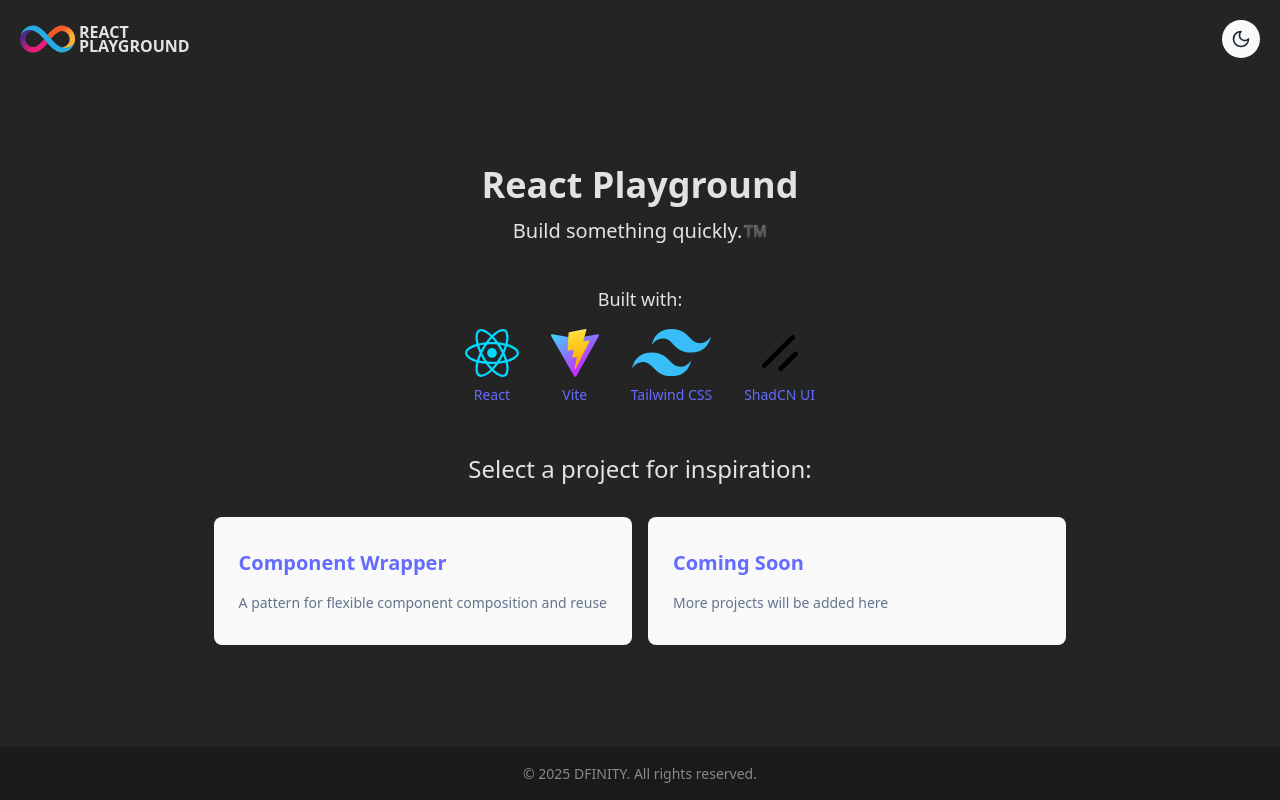
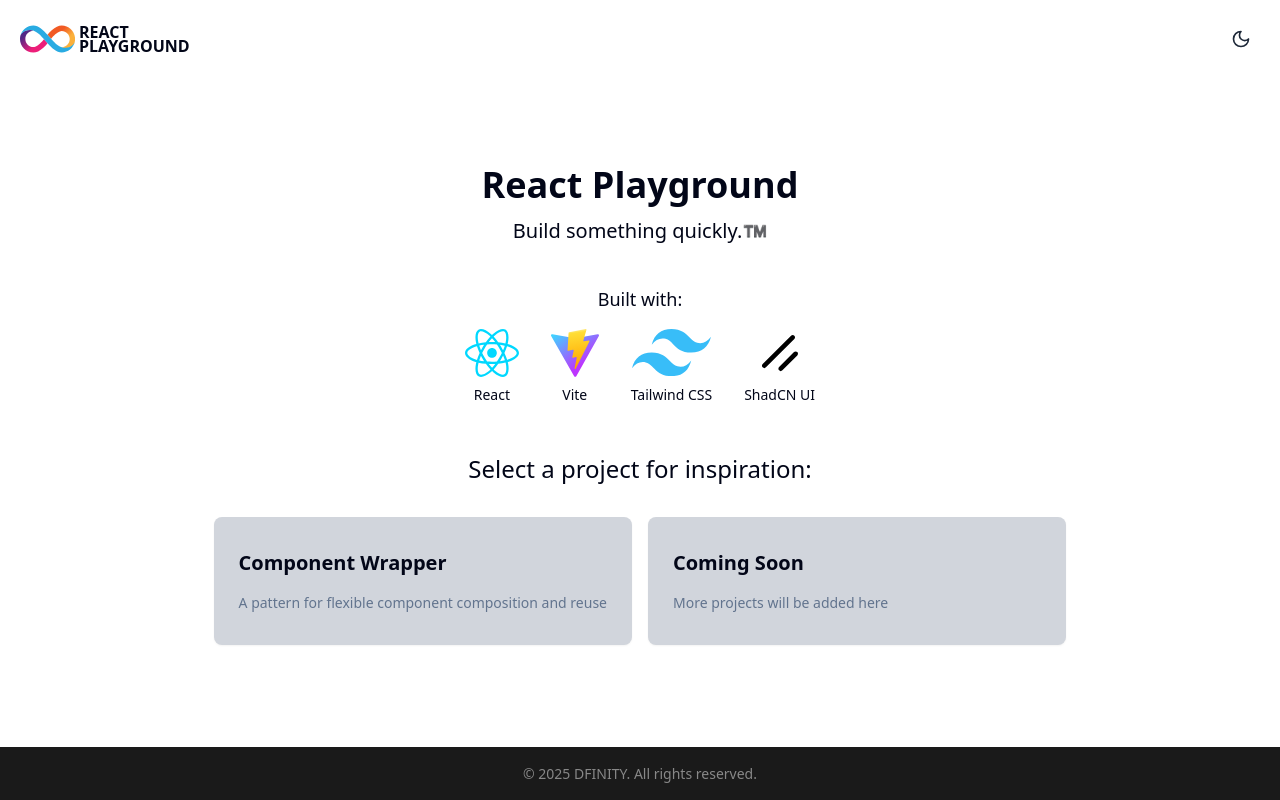
Before and after one commit to jasontoups-dfinity/react-playground, a React (Vite) app: page / in a window 1280 px wide. Built offline with nearby package versions, Linux system fonts and the light colour scheme.

Commit message:
implemented light dark theme

```diff
--- a/memory-bank/activeContext.md
+++ b/memory-bank/activeContext.md
@@ -229,5 +229,7 @@
 - **2025-05-21**: Added hover scale animation to technology logos on the homepage (icons only)
 - **2025-05-21**: Added home link to the React Playground header
 - **2025-05-21**: Implemented light/dark theme toggle in the header
+- **2025-05-21**: Refined theme implementation with proper CSS variables and theme-aware styling
+- **2025-05-21**: Fixed theme toggle by removing duplicate styles from index.css
 
 This active context will be updated regularly as the project evolves.
--- a/memory-bank/progress.md
+++ b/memory-bank/progress.md
@@ -181,6 +181,8 @@
 - **2025-05-21**: Added hover scale animation to technology logos on the homepage (icons only)
 - **2025-05-21**: Added home link to the React Playground header
 - **2025-05-21**: Implemented light/dark theme toggle in the header
+- **2025-05-21**: Refined theme implementation with proper CSS variables and theme-aware styling
+- **2025-05-21**: Fixed theme toggle by removing duplicate styles from index.css
 
 ## Next Actions
 
--- a/src/globals.css
+++ b/src/globals.css
@@ -1,5 +1,5 @@
 @import 'tailwindcss';
-@import "tw-animate-css";
+@import 'tw-animate-css';
 
 @custom-variant dark (&:is(.dark *));
 
@@ -8,8 +8,6 @@
   line-height: 1.5;
   font-weight: 400;
   color-scheme: light dark;
-  color: rgba(255, 255, 255, 0.87);
-  background-color: #242424;
   font-synthesis: none;
   text-rendering: optimizeLegibility;
   -webkit-font-smoothing: antialiased;
@@ -106,11 +104,11 @@
 
   a {
     font-weight: 500;
-    color: #646cff;
+    color: hsl(var(--primary));
     text-decoration: inherit;
   }
   a:hover {
-    color: #535bf2;
+    color: hsl(var(--primary) / 0.8);
   }
 
   h1 {
@@ -125,31 +123,23 @@
     font-size: 1em;
     font-weight: 500;
     font-family: inherit;
-    background-color: #1a1a1a;
+    background-color: hsl(var(--secondary));
+    color: hsl(var(--secondary-foreground));
     cursor: pointer;
-    transition: border-color 0.25s;
+    transition: border-color 0.25s, background-color 0.25s;
   }
   button:hover {
-    border-color: #646cff;
+    border-color: hsl(var(--primary));
+    background-color: hsl(var(--secondary) / 0.8);
   }
   button:focus,
   button:focus-visible {
-    outline: 4px auto -webkit-focus-ring-color;
+    outline: 2px solid hsl(var(--ring));
+    outline-offset: 2px;
   }
 }
 
-@media (prefers-color-scheme: light) {
-  :root {
-    color: #213547;
-    background-color: #ffffff;
-  }
-  a:hover {
-    color: #747bff;
-  }
-  button {
-    background-color: #f9f9f9;
-  }
-}
+/* Theme preferences are now handled by ThemeContext */
 
 @theme inline {
   --radius-sm: calc(var(--radius) - 4px);
--- a/src/index.css
+++ b/src/index.css
@@ -1,79 +1,4 @@
+/* This file is kept for Tailwind imports and is loaded before globals.css */
 @import 'tailwindcss';
 
-body {
-  font-family: system-ui, Avenir, Helvetica, Arial, sans-serif;
-  line-height: 1.5;
-  font-weight: 400;
-  color-scheme: light dark;
-  color: rgba(255, 255, 255, 0.87);
-  background-color: #242424;
-  font-synthesis: none;
-  text-rendering: optimizeLegibility;
-  -webkit-font-smoothing: antialiased;
-  -moz-osx-font-smoothing: grayscale;
-  margin: 0;
-  padding: 0;
-  display: grid;
-  grid-template-rows: auto 1fr auto;
-  width: 100%;
-  height: 100vh;
-}
-
-main {
-  padding: 2rem;
-}
-
-#root {
-  margin: 0;
-  padding: 0;
-  width: 100%;
-  height: 100%;
-}
-
-@layer base {
-  a {
-    font-weight: 500;
-    color: #646cff;
-    text-decoration: inherit;
-  }
-  a:hover {
-    color: #535bf2;
-  }
-
-  h1 {
-    font-size: 3.2em;
-    line-height: 1.1;
-  }
-
-  button {
-    border-radius: 8px;
-    border: 1px solid transparent;
-    padding: 0.6em 1.2em;
-    font-size: 1em;
-    font-weight: 500;
-    font-family: inherit;
-    background-color: #1a1a1a;
-    cursor: pointer;
-    transition: border-color 0.25s;
-  }
-  button:hover {
-    border-color: #646cff;
-  }
-  button:focus,
-  button:focus-visible {
-    outline: 4px auto -webkit-focus-ring-color;
-  }
-}
-
-@media (prefers-color-scheme: light) {
-  :root {
-    color: #213547;
-    background-color: #ffffff;
-  }
-  a:hover {
-    color: #747bff;
-  }
-  button {
-    background-color: #f9f9f9;
-  }
-}
+/* All styles have been moved to globals.css for better theme management */
--- a/src/main.tsx
+++ b/src/main.tsx
@@ -1,7 +1,7 @@
 import { StrictMode } from 'react';
 import { createRoot } from 'react-dom/client';
-import './index.css'; // Import index.css first for Tailwind directives
-import './globals.css';
+import './index.css'; // Import index.css first for Tailwind imports
+import './globals.css'; // Import globals.css for theme variables and styles
 import App from './App.tsx';
 
 // Set the document title
```
Also changed, not shown: memory-bank/techContext.md (+49 -11 lines), 1 other file (tests, documents, lock files or other folders).
